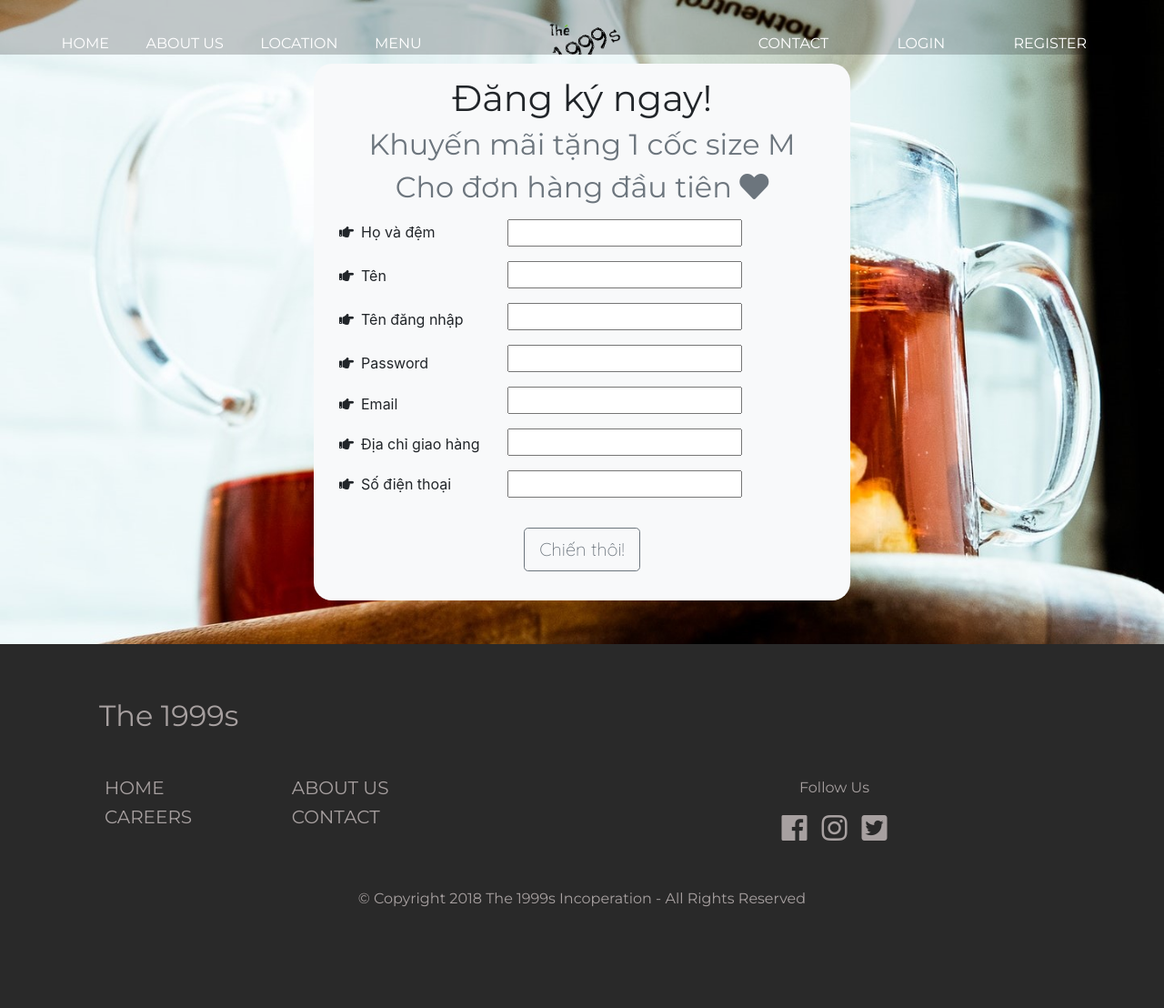
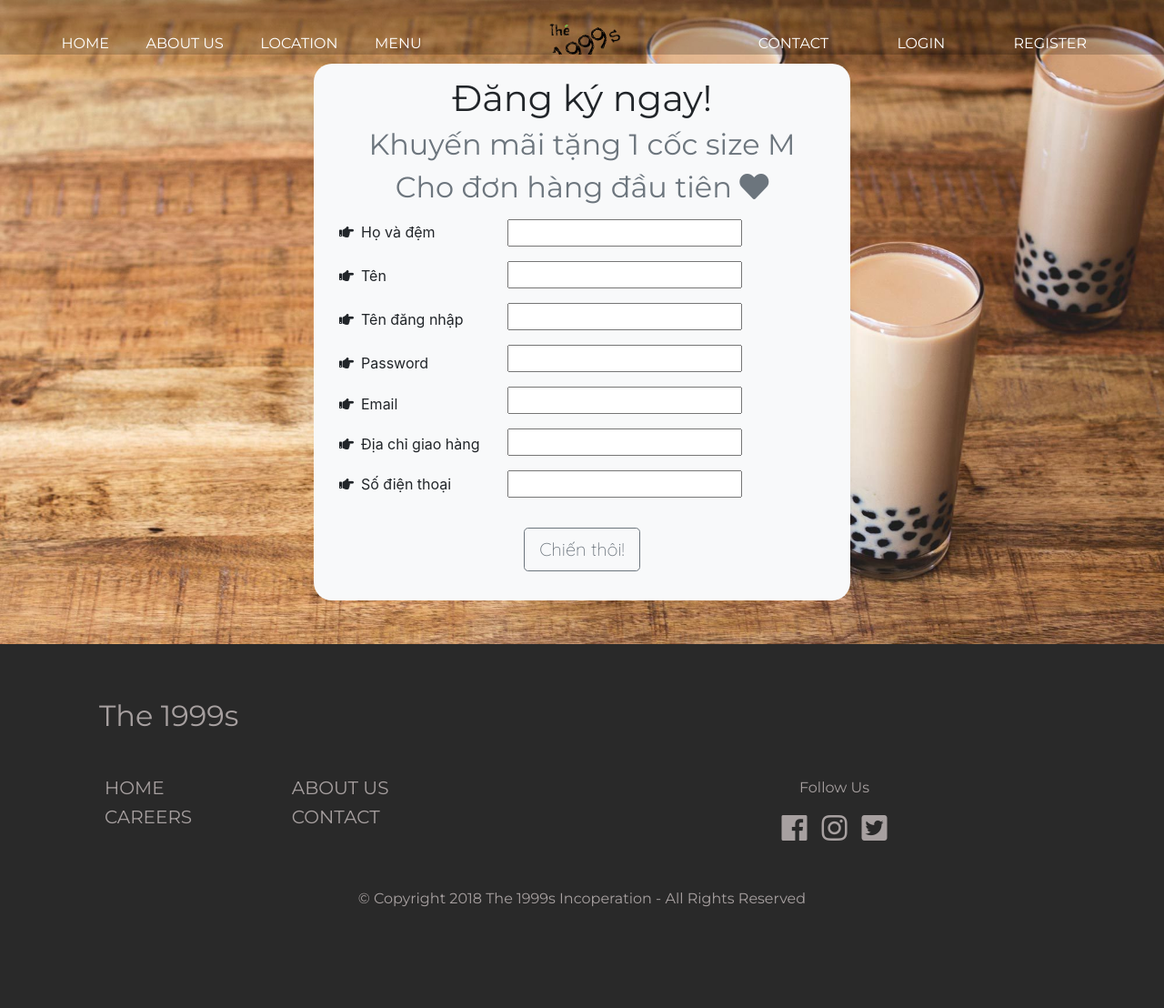
Before and after one commit to FriendlyVietnamese/final-project, a Flask app: page /signup in a window 1280 px wide. Shown: the whole page at 91% size. Run offline with Flask 2, Linux system fonts and the light colour scheme; parts of the project's set-up code (start-up, migrations or seed data) failed here and were passed over; some libraries are stand-ins or nearby versions.

Commit message:
Update style.css

```diff
--- a/static/css/style.css
+++ b/static/css/style.css
@@ -329,7 +329,7 @@ mysubmitradio:checked {
     width: 100%;
     height: 800px;
     background-color: rgb(230, 230, 230);
-    background-image: url(../image/boba11.jfif);
+    background-image: url(../image/bg8.jpg);
     background-size: cover
 }
 .btn1{
```
